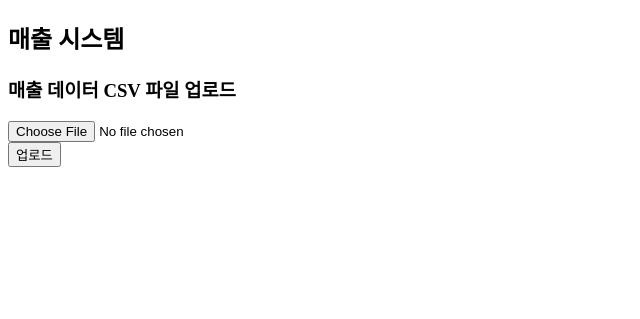
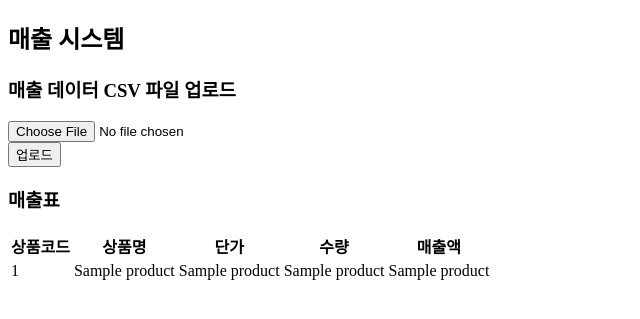
Before and after one commit to tasueom/20251022-sales-Matplotlib, a Flask app: template templates/index.html in a window 1280 px wide. Shown: the top 319 px of the page, without its empty margins (0-640 px from the left). Run offline with Flask 3, Linux system fonts and the light colour scheme; the template is opened without the code that fills it: most values are stand-ins (such as "Sample title", 1, 10 or a date in 2020).

Commit message:
feat: 데이터베이스에 등록된 상품정보를 index.html에 테이블 형태로 출력

```diff
--- a/app.py
+++ b/app.py
@@ -5,7 +5,8 @@ app = Flask(__name__)
 
 @app.route('/')
 def index():
-    return ren('index.html')
+    products = db.get_all_products()
+    return ren('index.html', products=products)
 
 @app.route('/import_csv', methods=['POST'])
 def import_csv():
--- a/db.py
+++ b/db.py
@@ -53,3 +53,12 @@ def insert_product(pid, pname, price, quantity, sale):
     """, (pid, pname, price, quantity, sale))
     conn.commit()
     conn.close()
+
+def get_all_products():
+    """모든 상품 정보 조회"""
+    conn = get_conn()
+    cur = conn.cursor()
+    cur.execute("SELECT * FROM sales")
+    rows = cur.fetchall()
+    conn.close()
+    return rows
--- a/templates/index.html
+++ b/templates/index.html
@@ -8,10 +8,33 @@
 <body>
     <div class="container">
         <h2>매출 시스템</h2>
-        <h3>매출 데이터 CSV 파일 업로드</h3>
-        <form action="{{ url_for('import_csv') }}" method="post" enctype="multipart/form-data">
-            <input type="file" name="file" accept=".csv" required><br>
-            <button type="submit">업로드</button>
-        </form>
+        <div class="left">
+            <h3>매출 데이터 CSV 파일 업로드</h3>
+            <form action="{{ url_for('import_csv') }}" method="post" enctype="multipart/form-data">
+                <input type="file" name="file" accept=".csv" required><br>
+                <button type="submit">업로드</button>
+            </form>
+        </div>
+        <div class="right">
+            <h3>매출표</h3>
+            <table>
+                <tr>
+                    <th>상품코드</th>
+                    <th>상품명</th>
+                    <th>단가</th>
+                    <th>수량</th>
+                    <th>매출액</th>
+                </tr>
+                {% for product in products %}
+                <tr>
+                    <td>{{ product[0] }}</td>
+                    <td>{{ product[1] }}</td>
+                    <td>{{ product[2] }}</td>
+                    <td>{{ product[3] }}</td>
+                    <td>{{ product[4] }}</td>
+                </tr>
+                {% endfor %}
+            </table>
+        </div>
     </div>
 </body>
```
